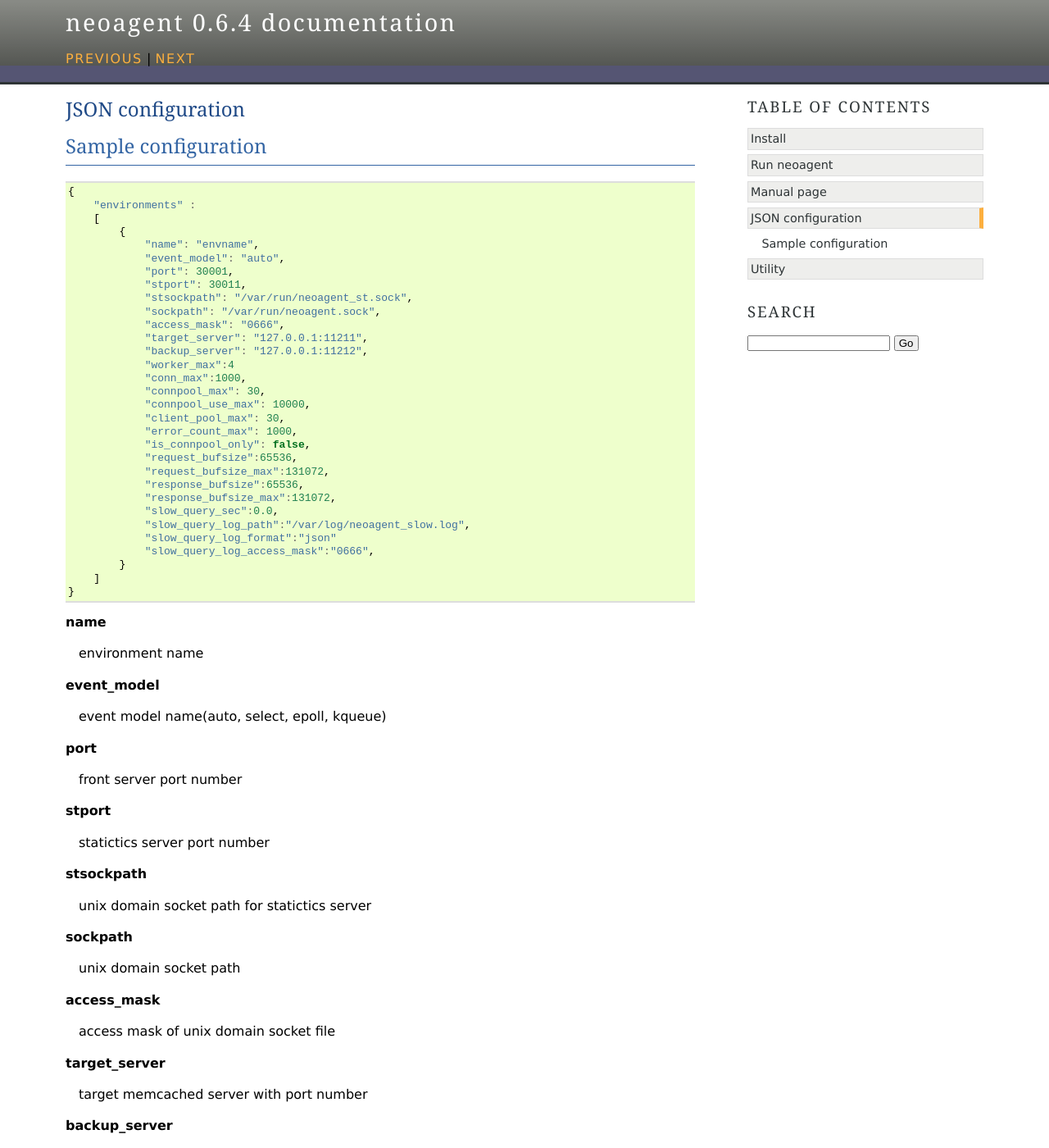
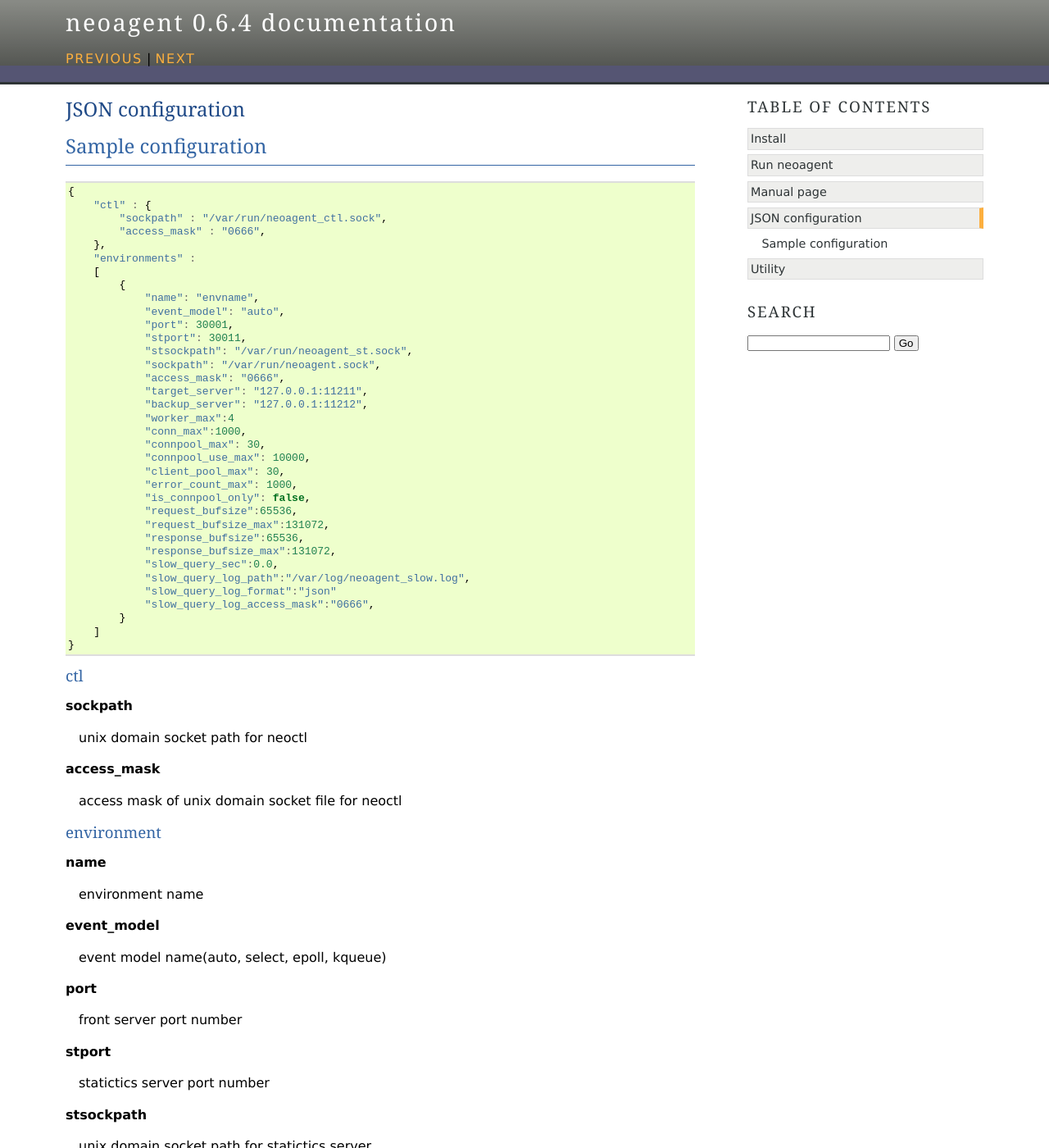
Before and after one commit to cubicdaiya/neoagent, a Sphinx documentation site: the page built from doc/source/jsonconf.rst, in a window 1280 px wide and 1400 px high. Shown: the whole window at 82% size. Built offline with Sphinx 7.4.7, drawn with Linux system fonts in a browser that asks for light colours.

Commit message:
add doc for neoctl configuration

```diff
--- a/doc/source/jsonconf.rst
+++ b/doc/source/jsonconf.rst
@@ -10,6 +10,10 @@ Sample configuration
 .. code-block:: javascript
 
  {
+     "ctl" : {
+         "sockpath" : "/var/run/neoagent_ctl.sock",
+         "access_mask" : "0666",
+     },
      "environments" :
      [
          {
@@ -40,6 +44,20 @@ Sample configuration
          }
      ]
  }
+
+ctl
+---
+
+**sockpath**
+
+ unix domain socket path for neoctl
+
+**access_mask**
+
+ access mask of unix domain socket file for neoctl
+
+environment
+-----------
 
 **name**
 
```
